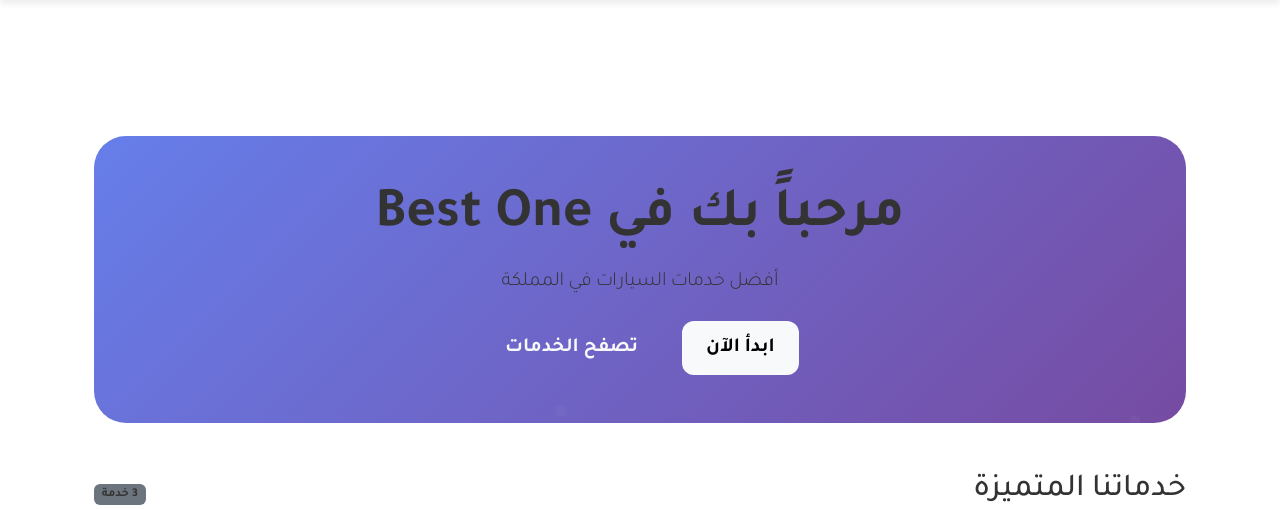
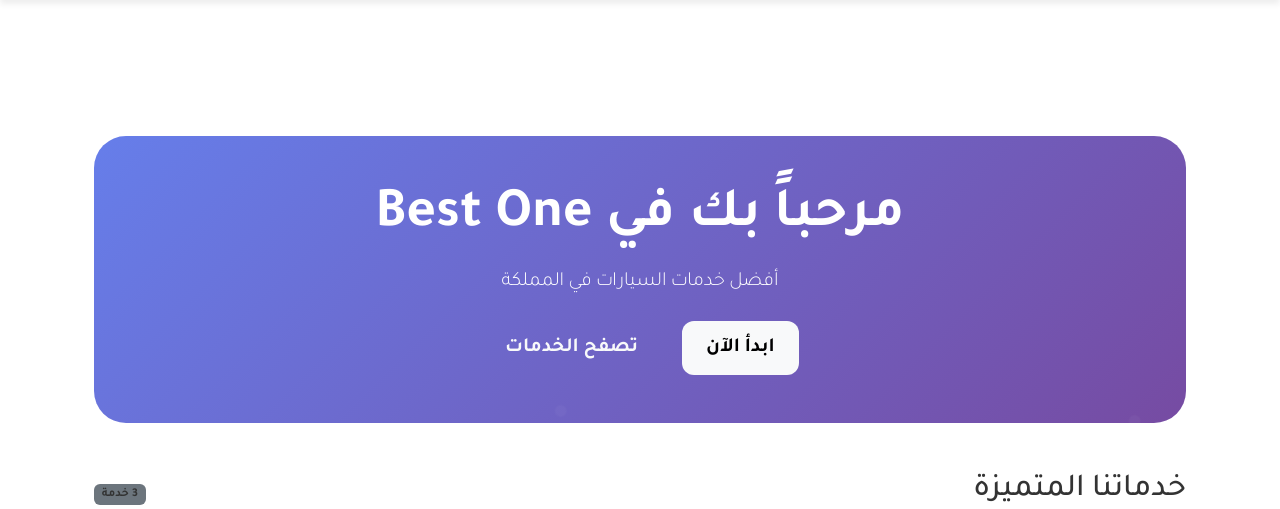
Before and after one commit to king28mohammed20-hash/bestone, a Flask app: page / in a window 1280 px wide. Shown: the part 77-586 px from the top of the page. Run offline with Flask 3, Linux system fonts and the light colour scheme; data comes from the database, SQL or seed files in the repository; data that the repository does not hold is empty.

Commit message:
Update index.html

```diff
--- a/templates/index.html
+++ b/templates/index.html
@@ -7,8 +7,8 @@
   <!-- Hero Section -->
   <div class="hero-section text-center py-5 mb-5" style="background: linear-gradient(135deg, #667eea 0%, #764ba2 100%); border-radius: 2rem; color: white;">
     <div class="container">
-      <h1 class="display-4 fw-bold mb-3">مرحباً بك في Best One</h1>
-      <p class="lead mb-4">أفضل خدمات السيارات في المملكة</p>
+      <h1 class="display-4 fw-bold mb-3" style="color: white !important;">مرحباً بك في Best One</h1>
+      <p class="lead mb-4" style="color: white !important;">أفضل خدمات السيارات في المملكة</p>
       {% if not current_user.is_authenticated %}
       <a href="{{ url_for('register') }}" class="btn btn-light btn-lg me-3">ابدأ الآن</a>
       {% endif %}
@@ -163,7 +163,7 @@
   </div>
 </section>
   <!-- إحصائيات سريعة -->
-  <div class="stats-section mt-5 pt-5">
+  <div class="stats-section mt-5 pt-5" style="color: white !important;">
     <div class="row g-4 text-center">
       <div class="col-6 col-md-3">
         <div class="card glass-effect text-white h-100" style="background: linear-gradient(135deg, #667eea 0%, #764ba2 100%);">
@@ -247,4 +247,5 @@
 <!-- Font Awesome للأيقونات -->
 <link rel="stylesheet" href="https://cdnjs.cloudflare.com/ajax/libs/font-awesome/6.4.0/css/all.min.css">
 
+
 {% endblock %}
```
